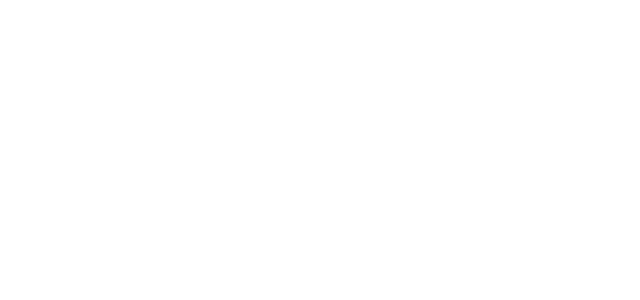
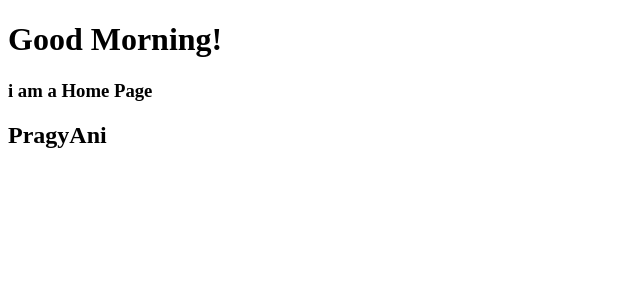
Before and after one commit to Pragyani/movie-react-template., a React (Create React App) app: page / in a window 1280 px wide. Before the commit this address had no page. Shown: the top 300 px of the page, without its empty margins (0-640 px from the left). Built offline with nearby package versions, Linux system fonts and the light colour scheme.

Commit message:
added context API

```diff
--- a/src/App.js
+++ b/src/App.js
@@ -1,17 +1,20 @@
 import React from 'react';
 import './App.css';
-import { BrowserRouter , Routes , Route } from 'react-router-dom';
+import { Routes, Route } from 'react-router-dom';
 import Home from './homeComponent/Home';
 import MovieData from './MoviesApiData/SinglemovieData';
+
+
+
 function App() {
   return (
     <>
-    <BrowserRouter>
-    <Routes>
-      <Route path='HOME' element={<Home/>}/>
-      <Route path='movie/:id' element={<MovieData/>}/>
-    </Routes>
-    </BrowserRouter>
+
+      <Routes>
+        <Route path='/' element={<Home />} />
+        <Route path='movie/:id' element={<MovieData />} />
+      </Routes>
+
 
     </>
   );
--- a/src/Contexts/context.js
+++ b/src/Contexts/context.js
@@ -1,9 +1,17 @@
-import React from "react";
- function Context (){
-    return(
-        <>
+import React, { useContext } from "react";
 
-        </>
+
+const AppContext = React.createContext();
+
+const AppProvider = ({ children }) => {
+
+    return (<AppContext.Provider value="PragyAni">{children}</AppContext.Provider>)
+}
+
+const useGlobalContext = () => {
+    return (
+        useContext(AppContext)
     )
- }
-  export default Context
+}
+
+export { AppContext, AppProvider, useGlobalContext };
--- a/src/MoviesApiData/SinglemovieData.js
+++ b/src/MoviesApiData/SinglemovieData.js
@@ -1,10 +1,15 @@
 import React from "react";
 import Movie from "./movie";
+import { useParams } from "react-router-dom";
 
-function MovieData(){
-    return(
+function MovieData() {
+
+    const { id } = useParams();
+
+    return (
         <>
+            <h1>DATA OF THE MOVIE ,{id}</h1>
         </>
     )
 }
- export default MovieData
+export default MovieData
--- a/src/homeComponent/Home.js
+++ b/src/homeComponent/Home.js
@@ -1,10 +1,16 @@
-import React from "react";
+import React, { useContext } from "react";
+import { useGlobalContext } from "../Contexts/context";
+// import { AppContext } from "../Contexts/context";
 
-function Home (){
+function Home() {
+    // const name =useContext(AppContext)
+    const name = useGlobalContext();
+
     return (
         <>
-        <h1>Good Morning!</h1>
-        <h3> i am a Home Page</h3>
+            <h1>Good Morning!</h1>
+            <h3> i am a Home Page</h3>
+            <h2>{name}</h2>
         </>
     )
 }
--- a/src/index.js
+++ b/src/index.js
@@ -1,17 +1,14 @@
 import React from 'react';
 import ReactDOM from 'react-dom/client';
-import './index.css';
+import { BrowserRouter as Router } from 'react-router-dom';
 import App from './App';
-import reportWebVitals from './reportWebVitals';
+import { AppProvider } from './Contexts/context';
 
 const root = ReactDOM.createRoot(document.getElementById('root'));
 root.render(
-  <React.StrictMode>
-    <App />
-  </React.StrictMode>
+    <AppProvider>
+        <Router>
+            <App />
+        </Router>
+    </AppProvider>
 );
-
-// If you want to start measuring performance in your app, pass a function
-// to log results (for example: reportWebVitals(console.log))
-// or send to an analytics endpoint. Learn more: https://bit.ly/CRA-vitals
-reportWebVitals();
```
